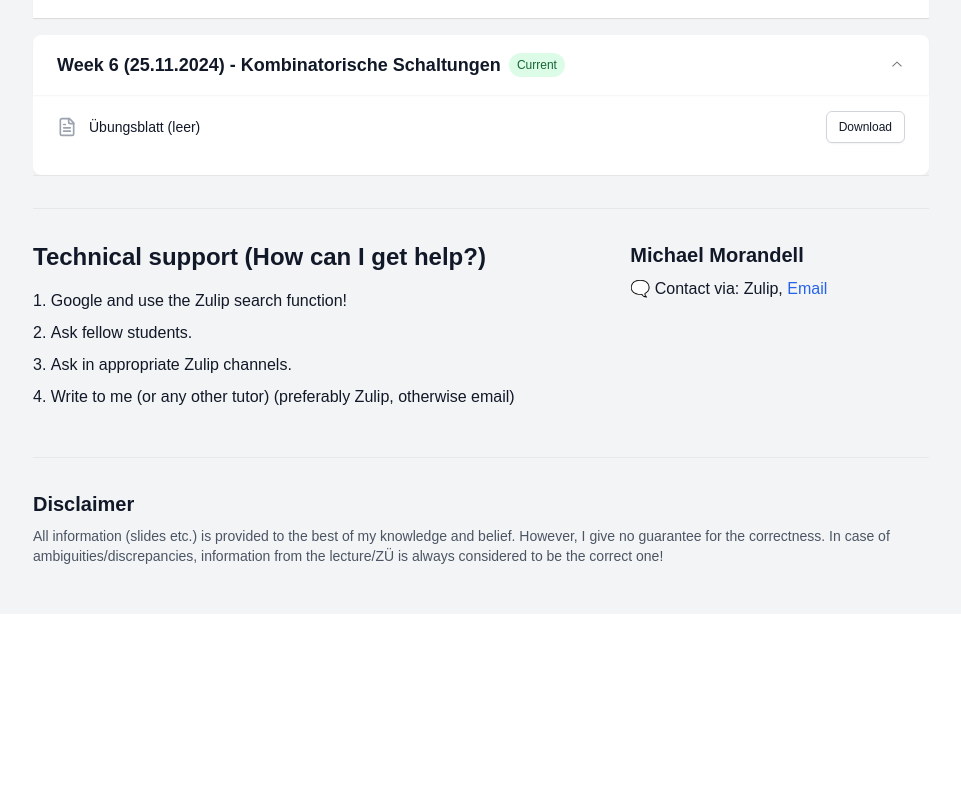
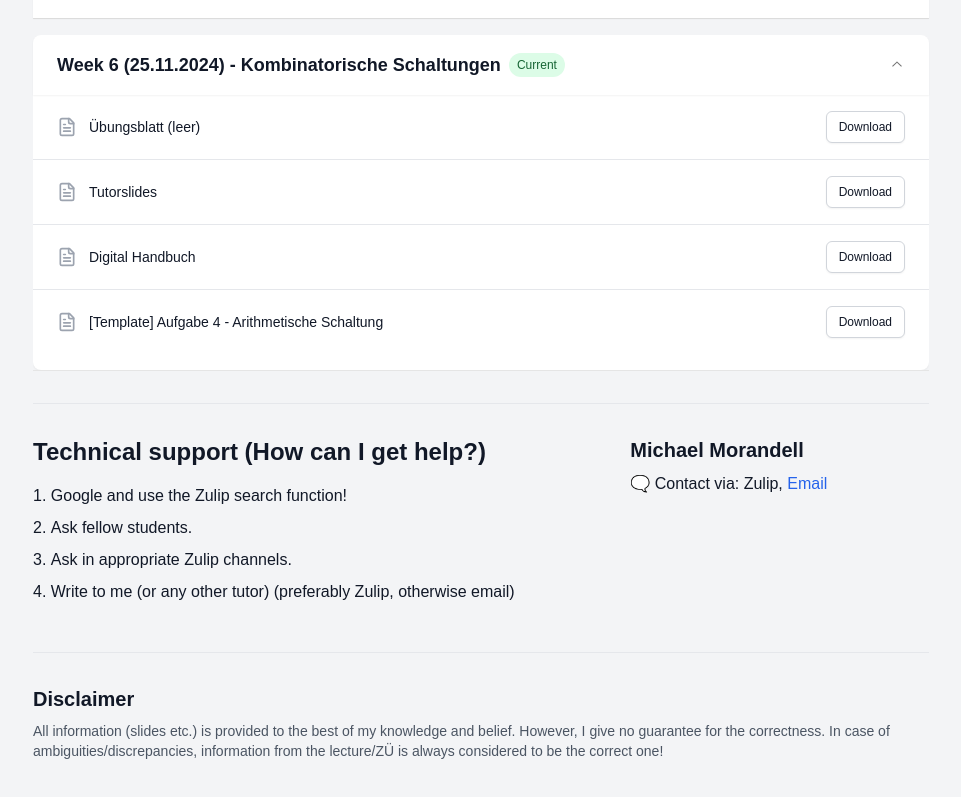
Before and after one commit to mormic04/era_tutorium_website, a Next.js app: page / in a window 1280 px wide. Shown: the part 774-1571 px from the top of the page, without its empty margins (159-1120 px from the left). Before the commit the page ends 1388 px from the top, so only its background shows below. Built offline with nearby package versions, Linux system fonts and the light colour scheme.

Commit message:
added w06

```diff
--- a/src/components/LectureMaterials.tsx
+++ b/src/components/LectureMaterials.tsx
@@ -98,7 +98,10 @@ const lectureWeeks = [
     date: "25.11.2024",
     topic: "Kombinatorische Schaltungen",
     materials: [
-      { name: "Übungsblatt (leer)", url: "https://www.moodle.tum.de/mod/resource/view.php?id=3228465"}
+      { name: "Übungsblatt (leer)", url: "https://www.moodle.tum.de/mod/resource/view.php?id=3228465"},
+      { name: "Tutorslides", url: materialBasePath + "w06/era_tutorslides_w06.pdf"},
+      { name: "Digital Handbuch", url: materialBasePath + "w06/Doc_Deutsch.pdf"},
+      { name: "[Template] Aufgabe 4 - Arithmetische Schaltung", url: materialBasePath + "w06/abs_difference_template"}
     ],
   },
 ]
```
